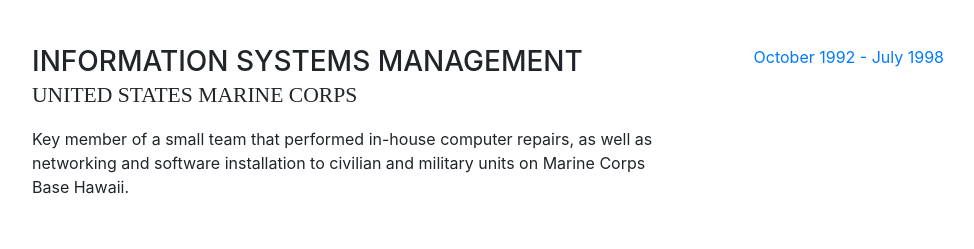
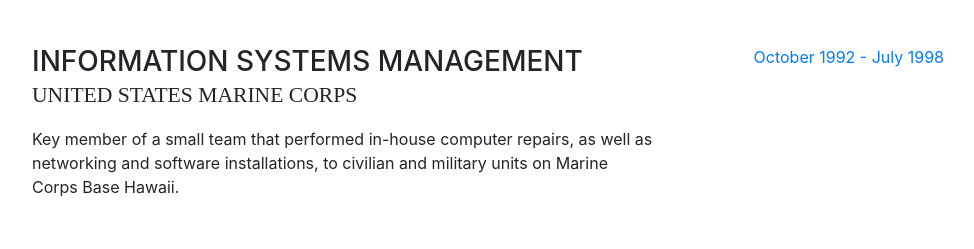
Before and after one commit to waders92/waders92.github.io, a website with bundled scripts: page index.html in a window 1280 px wide. Shown: the part 2083-2332 px from the top of the page, without its empty margins (288-1262 px from the left). Built offline with nearby package versions, Linux system fonts and the light colour scheme; a web font is replaced by a local one.

Commit message:
update verbiage

```diff
--- a/index.html
+++ b/index.html
@@ -197,7 +197,7 @@
               <div class="subheading mb-3">United States Marine Corps</div>
               <p>
                 Key member of a small team that performed in-house computer
-                repairs, as well as networking and software installation to
+                repairs, as well as networking and software installations, to
                 civilian and military units on Marine Corps Base Hawaii.
               </p>
             </div>
```
